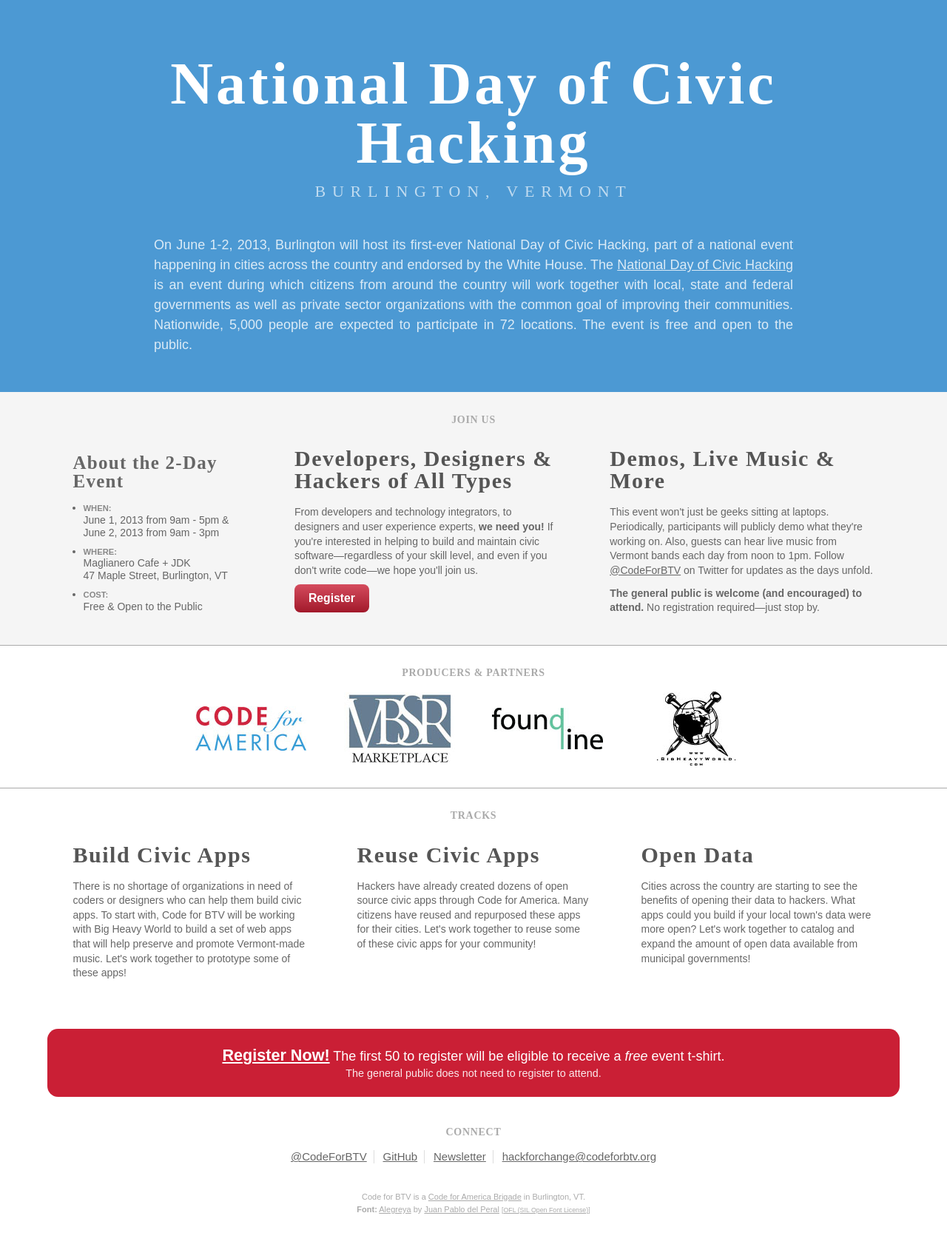
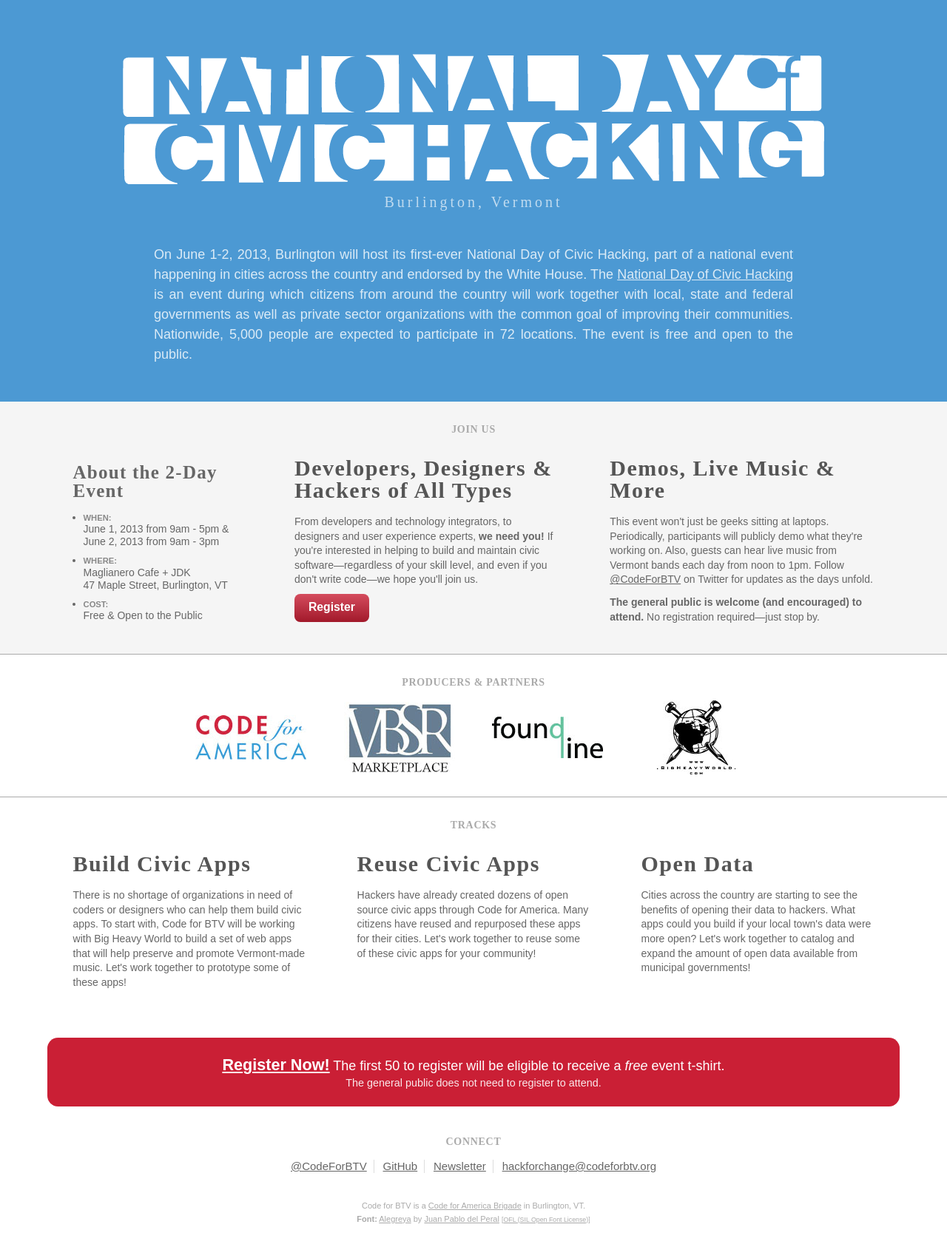
Before and after one commit to tedholtz/codeforbtv.github.com, a Jekyll site: the page built from index.html, in a window 1280 px wide. Shown: the whole page at 74% size. Built offline with Jekyll 4.4.1, drawn with Linux system fonts in a browser that asks for light colours; some web fonts are replaced.

Commit message:
Make heading render as the logo.

```diff
--- a/css/content.css
+++ b/css/content.css
@@ -126,14 +126,19 @@
 body > header#overview a:focus {
     color: rgba(255, 255, 255, 0.9);
 }
+body > header#overview h1 .logo {
+    width: 950px;
+    height: 176px;
+    margin-left: auto;
+    margin-right: auto;
+    background-image: url(/media/National-Day-of-Civic-Hacking-950x176.png);
+}
 body > header#overview h1 small {
     display: block;
     margin-top: 0.7em;
-    font-size: 0.275em;
+    font-size: 0.25em;
     font-weight: normal;
-    letter-spacing: 0.4em;
     color: rgba(255, 255, 255, 0.65);
-    text-transform: uppercase;
 }
 body > header#overview p {
     max-width: 75%;
--- a/index.html
+++ b/index.html
@@ -3,7 +3,7 @@
 title: National Day of Civic Hacking in Burlington, Vermont | Code for BTV
 ---
 <header id="overview">
-    <h1>National Day of Civic Hacking <small>Burlington, Vermont</small></h1>
+    <h1><span class="logo">National Day of Civic Hacking</span> <small>Burlington, Vermont</small></h1>
     <p>On June 1-2, 2013, Burlington will host its first-ever National Day of Civic Hacking, part of a national event happening in cities across the country and endorsed by the White House. The <a href="http://hackforchange.org/">National Day of Civic Hacking</a> is an event during which citizens from around the country will work together with local, state and federal governments as well as private sector organizations with the common goal of improving their communities. Nationwide, 5,000 people are expected to participate in 72 locations. The event is free and open to the public.</p>
 </header>
 <section id="participate">
```
Also changed, not shown: media/National-Day-of-Civic-Hacking-950x176.png (added).
